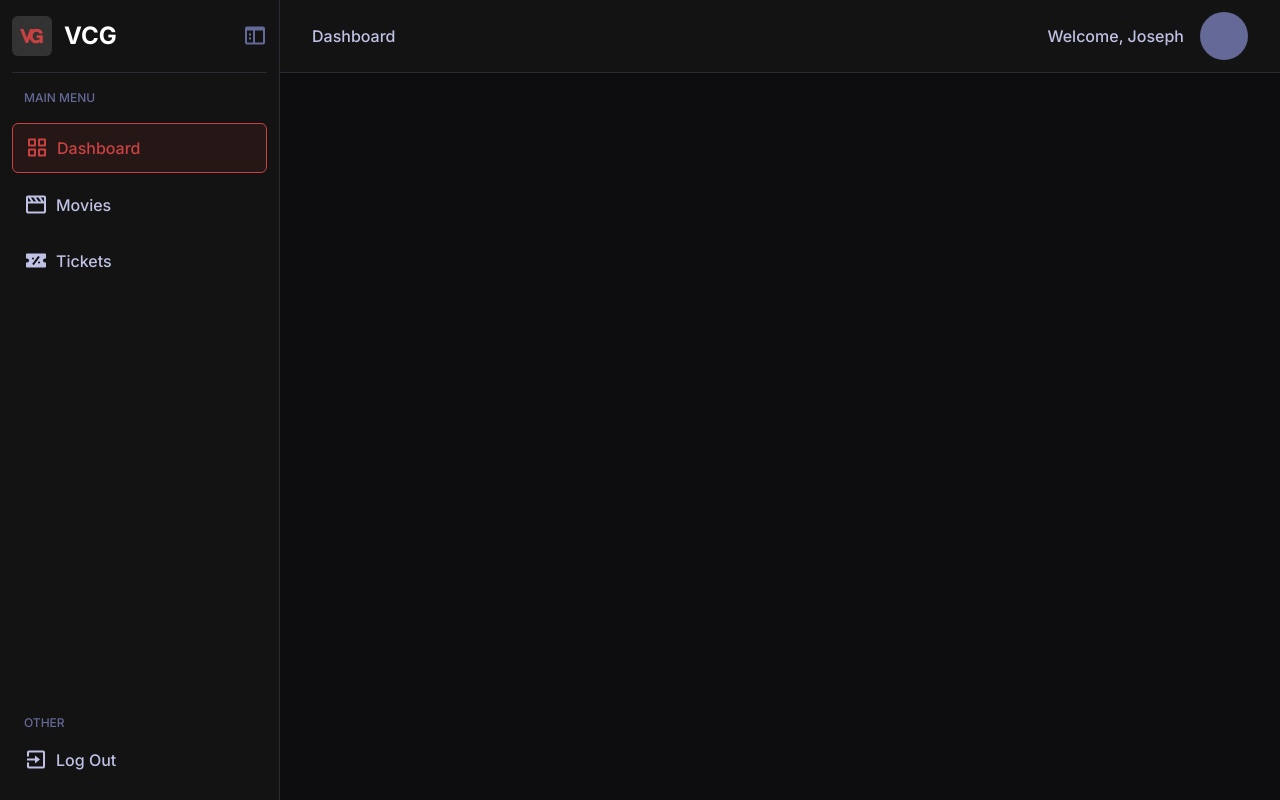
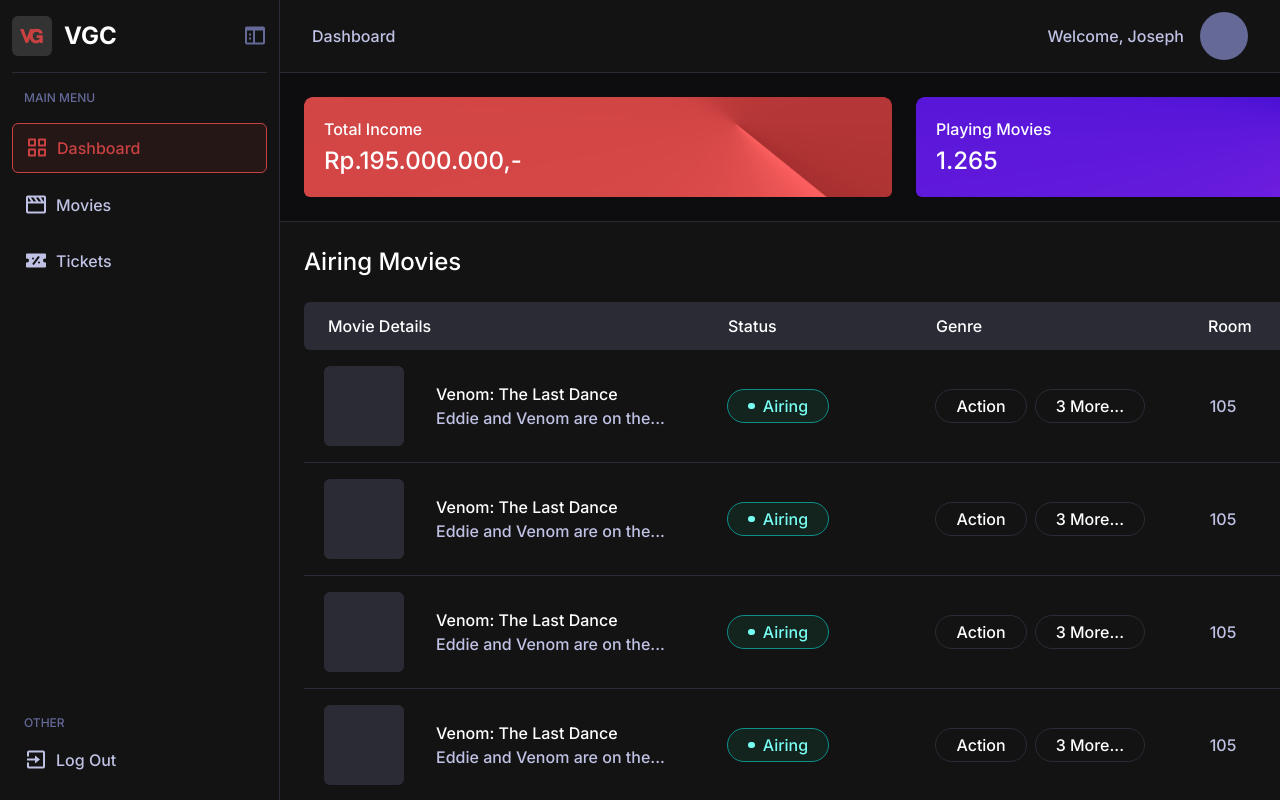
Before and after one commit to Specticall/VGC, a React (Vite) app in the folder client/: page /dashboard in a window 1280 px wide. Built offline with nearby package versions, Linux system fonts and the light colour scheme.

Commit message:
feat: admin dashboard

```diff
--- /dev/null
+++ b/client/src/components/dashboard/AiringMoviesList.tsx
@@ -0,0 +1,41 @@
+import Badge from "../ui/Badge";
+import Table from "../ui/Table";
+
+export default function AiringMoviesList() {
+  return (
+    <div className="p-6 bg-primary border-t border-border">
+      <h2 className="text-2xl mb-6">Airing Movies</h2>
+      <Table.Root cols="minmax(24rem,1.5fr) minmax(12rem,0.5fr) minmax(16rem,1fr) repeat(2,minmax(8rem,0.5fr))">
+        <Table.Head>
+          <li>Movie Details</li>
+          <li>Status</li>
+          <li>Genre</li>
+          <li>Room</li>
+          <li>Seats Left</li>
+        </Table.Head>
+        {new Array(10).fill("x").map(() => {
+          return (
+            <Table.Body>
+              <li className="flex items-center gap-8">
+                <div className="bg-border h-20 aspect-square rounded-md"></div>
+                <div>
+                  <h2>Venom: The Last Dance</h2>
+                  <p className="text-light">Eddie and Venom are on the...</p>
+                </div>
+              </li>
+              <Badge variant={"green"}>Airing</Badge>
+              <li className="flex gap-2">
+                <Badge variant={"default"}>Action</Badge>
+                <Badge variant={"default"} className="whitespace-nowrap">
+                  3 More...
+                </Badge>
+              </li>
+              <li className="text-light">105</li>
+              <li className="text-light">32</li>
+            </Table.Body>
+          );
+        })}
+      </Table.Root>
+    </div>
+  );
+}
--- /dev/null
+++ b/client/src/components/dashboard/Statistics.tsx
@@ -0,0 +1,35 @@
+import redCard from "/statistics-red.png";
+import purpleCard from "/statistics-purple.png";
+
+export default function Statistics() {
+  return (
+    <ul className="grid gap-6 grid-cols-2 p-6">
+      <li className="relative">
+        <div
+          className="p-5 flex rounded-md overflow-hidden flex-col justify-center"
+          style={{
+            backgroundImage: `url(${redCard})`,
+            backgroundRepeat: "no-repeat",
+            backgroundSize: "cover",
+          }}
+        >
+          <p className="">Total Income</p>
+          <h2 className="text-2xl mt-1">Rp.195.000.000,-</h2>
+        </div>
+      </li>
+      <li className="relative">
+        <div
+          className="p-5 flex rounded-md flex-col justify-center"
+          style={{
+            backgroundImage: `url(${purpleCard})`,
+            backgroundRepeat: "no-repeat",
+            backgroundSize: "cover",
+          }}
+        >
+          <p className="">Playing Movies</p>
+          <h2 className="text-2xl mt-1">1.265</h2>
+        </div>
+      </li>
+    </ul>
+  );
+}
--- a/client/src/components/general/Sidebar.tsx
+++ b/client/src/components/general/Sidebar.tsx
@@ -55,7 +55,7 @@ export default function Sidebar({ onClose, isOpen }: Props) {
         <div className="flex justify-between items-center border-b border-border pb-4">
           <div className="flex gap-3 items-center">
             <Logo />
-            <p className="font-bold text-white text-2xl">VCG</p>
+            <p className="font-bold text-white text-2xl">VGC</p>
           </div>
           <i
             className="bx bx-sidebar text-gray hover:text-white transition cursor-pointer text-2xl"
--- /dev/null
+++ b/client/src/components/ui/Table.tsx
@@ -0,0 +1,51 @@
+import { ReactNode, createContext, useContext } from "react";
+
+type TableContextValues = {
+  cols: string;
+};
+
+const TableContext = createContext<TableContextValues | null>(null);
+
+function useTable() {
+  const context = useContext(TableContext);
+  if (!context)
+    throw new Error("useTable must be used inside of it's Provider's scope");
+  return context;
+}
+
+function Root({ cols, children }: { children: ReactNode; cols: string }) {
+  return (
+    <TableContext.Provider value={{ cols }}>
+      <ul className="">{children}</ul>
+    </TableContext.Provider>
+  );
+}
+function Head({ children }: { children: ReactNode }) {
+  const { cols } = useTable();
+  return (
+    <li
+      className="grid gap-4 bg-border text-white py-3 px-6 rounded-md"
+      style={{
+        gridTemplateColumns: cols,
+      }}
+    >
+      {children}
+    </li>
+  );
+}
+
+function Body({ children }: { children: ReactNode }) {
+  const { cols } = useTable();
+  return (
+    <li
+      className="grid gap-4 px-5 py-4 border-border border-b items-center"
+      style={{
+        gridTemplateColumns: cols,
+      }}
+    >
+      {children}
+    </li>
+  );
+}
+
+export default { Root, Head, Body };
--- a/client/src/pages/AppLayout.tsx
+++ b/client/src/pages/AppLayout.tsx
@@ -15,10 +15,12 @@ export default function AppLayout() {
       )}
     >
       <Sidebar isOpen={isOpen} onClose={toggleIsOpen} />
-      <div className="">
+      <div className="flex flex-col ">
         <Topbar />
-        <main>
-          <Outlet />
+        <main className="flex-1 flex flex-col w-full relative">
+          <div className="flex column absolute inset-0 overflow-auto">
+            <Outlet />
+          </div>
         </main>
       </div>
     </div>
--- a/client/src/pages/Dashboard.tsx
+++ b/client/src/pages/Dashboard.tsx
@@ -1,3 +1,13 @@
+import AiringMoviesList from "../components/dashboard/AiringMoviesList";
+import Statistics from "../components/dashboard/Statistics";
+
 export default function Dashboard() {
-  return <div></div>;
+  return (
+    <div className="text-white flex-1">
+      <div className="w-full">
+        <Statistics />
+        <AiringMoviesList />
+      </div>
+    </div>
+  );
 }
```
Also changed, not shown: client/public/statistics-purple.png (added), client/public/statistics-red.png (added).
